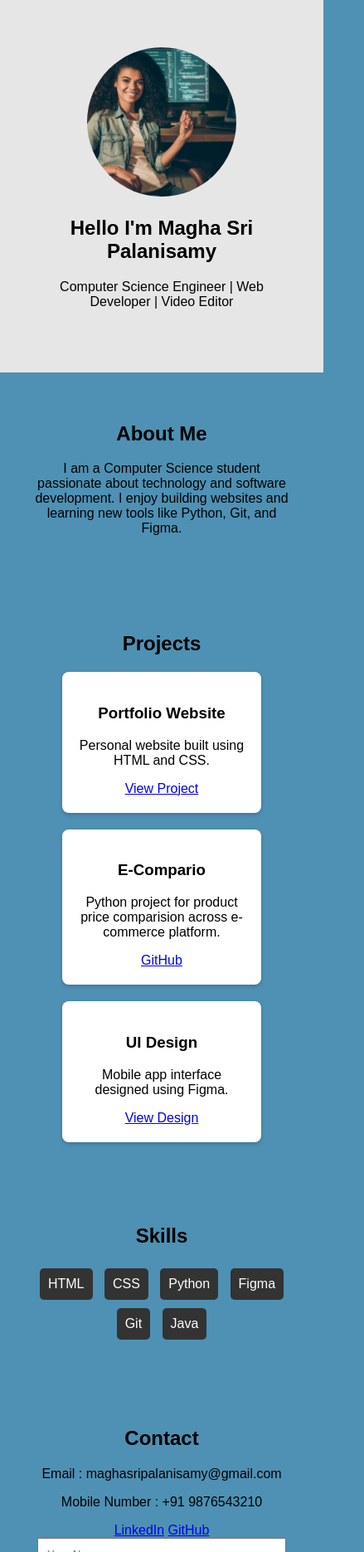
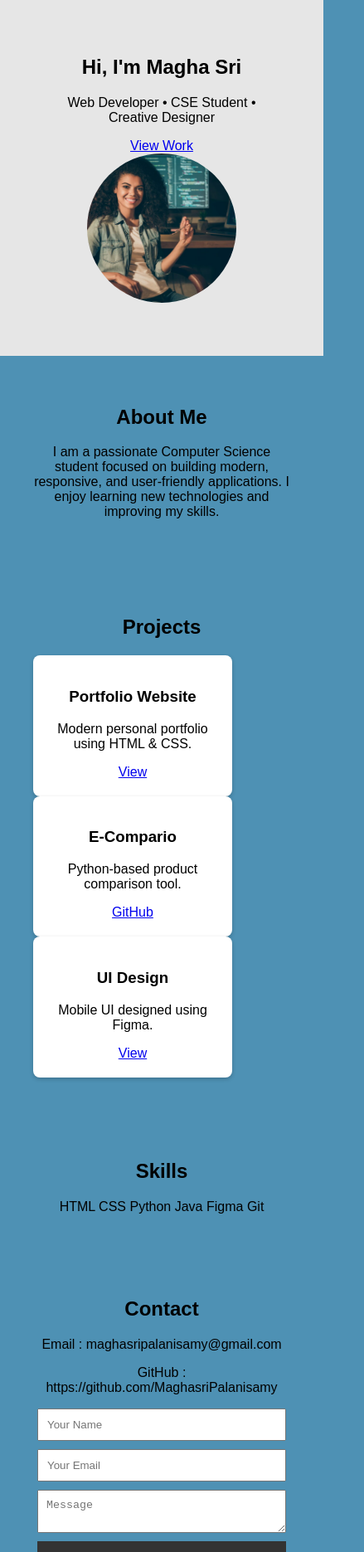
Before and after one commit to MaghasriPalanisamy/Portfolio, a plain HTML site: page index.html in a window 390 px wide. Shown: the part 129-2000 px from the top of the page at 83% size, 439 px wide, since content can reach past the window. Drawn offline with Linux system fonts and the light colour scheme.

Commit message:
Update index.html

```diff
--- a/index.html
+++ b/index.html
@@ -3,106 +3,104 @@
 <head>
 <meta charset="UTF-8">
 <meta name="viewport" content="width=device-width, initial-scale=1.0">
-<title>Magha Sri Palanisamy Portfolio</title>
+<title>Magha Sri Palanisamy | Portfolio</title>
+
 <link rel="stylesheet" href="style.css">
+<link href="https://fonts.googleapis.com/css2?family=Inter:wght@300;400;600&display=swap" rel="stylesheet">
 </head>
 
 <body>
 
-<!-- Header -->
-<header>
+<header class="navbar">
+    <h2>Magha Sri Palanisamy</h2>
     <nav>
-        <h2 class="logo">Magha Sri Palanisamy</h2>
-        <ul>
-            <li><a href="#about">About</a></li>
-            <li><a href="#projects">Projects</a></li>
-            <li><a href="#skills">Skills</a></li>
-            <li><a href="#contact">Contact</a></li>
-        </ul>
+        <a href="#about">About</a>
+        <a href="#projects">Projects</a>
+        <a href="#skills">Skills</a>
+        <a href="#contact">Contact</a>
     </nav>
 </header>
 
-<!-- Hero Section -->
 <section class="hero">
-    <img src="profile.jpg" alt="Profile Photo">
-    <h1>Hello I'm Magha Sri Palanisamy</h1>
-    <p>Computer Science Engineer | Web Developer | Video Editor</p>
+  <div class="hero-content">
+
+    <div class="hero-text">
+      <h1>Hi, I'm <span>Magha Sri</span></h1>
+      <p>Web Developer • CSE Student • Creative Designer</p>
+      <a href="#projects" class="btn">View Work</a>
+    </div>
+
+    <div class="hero-img">
+      <img src="profile.jpg" alt="Profile">
+    </div>
+
+  </div>
 </section>
 
-<!-- About -->
-<section id="about">
+
+<section id="about" class="section">
     <h2>About Me</h2>
     <p>
-        I am a Computer Science student passionate about technology and software development.
-        I enjoy building websites and learning new tools like Python, Git, and Figma.
+        I am a passionate Computer Science student focused on building modern, responsive,
+        and user-friendly applications. I enjoy learning new technologies and improving my skills.
     </p>
 </section>
 
-<!-- Projects -->
-<section id="projects">
+<section id="projects" class="section">
     <h2>Projects</h2>
 
-    <div class="project-container">
+    <div class="cards">
 
         <div class="card">
             <h3>Portfolio Website</h3>
-            <p>Personal website built using HTML and CSS.</p>
-            <a href="#">View Project</a>
+            <p>Modern personal portfolio using HTML & CSS.</p>
+            <a href="https://github.com/MaghasriPalanisamy/Portfolio">View</a>
         </div>
 
         <div class="card">
             <h3>E-Compario</h3>
-            <p>Python project for product price comparision across e-commerce platform.</p>
-            <a href=" http://10.150.106.47:5000">GitHub</a>
+            <p>Python-based product comparison tool.</p>
+            <a href="https://github.com/MaghasriPalanisamy/PROJECT">GitHub</a>
         </div>
 
         <div class="card">
             <h3>UI Design</h3>
-            <p>Mobile app interface designed using Figma.</p>
-            <a href="#">View Design</a>
+            <p>Mobile UI designed using Figma.</p>
+            <a href="#">View</a>
         </div>
 
     </div>
 </section>
 
-<!-- Skills -->
-<section id="skills">
+<section id="skills" class="section">
     <h2>Skills</h2>
-
-    <div class="skills-list">
+    <div class="skills">
         <span>HTML</span>
         <span>CSS</span>
         <span>Python</span>
+        <span>Java</span>
         <span>Figma</span>
         <span>Git</span>
-        <span>Java</span>
     </div>
-
 </section>
 
-<!-- Contact -->
-<section id="contact">
+<section id="contact" class="section">
     <h2>Contact</h2>
 
-    <p>Email         : maghasripalanisamy@gmail.com</p>
-    <p>Mobile Number : +91 9876543210</p>
+    <p>Email     : maghasripalanisamy@gmail.com</p>
+    <p>GitHub    : https://github.com/MaghasriPalanisamy</p>
 
-    <div class="social">
-        <a href="https://www.linkedin.com/in/maghasri-palanisamy-bb67793a1/">LinkedIn</a>
-        <a href="https://github.com/maghasri">GitHub</a>
-    </div>
 
     <form>
-        <input type="text" placeholder="Your Name">
-        <input type="email" placeholder="Your Email">
-        <textarea placeholder="Message"></textarea>
+        <input type="text" placeholder="Your Name" required>
+        <input type="email" placeholder="Your Email" required>
+        <textarea placeholder="Message" required></textarea>
         <button type="submit">Send</button>
     </form>
-
 </section>
 
 <footer>
-<p>© 2026 Magha Sri Palanisamy Portfolio</p>
+    <p>© 2026 Magha Sri</p>
 </footer>
 
 </body>
```
